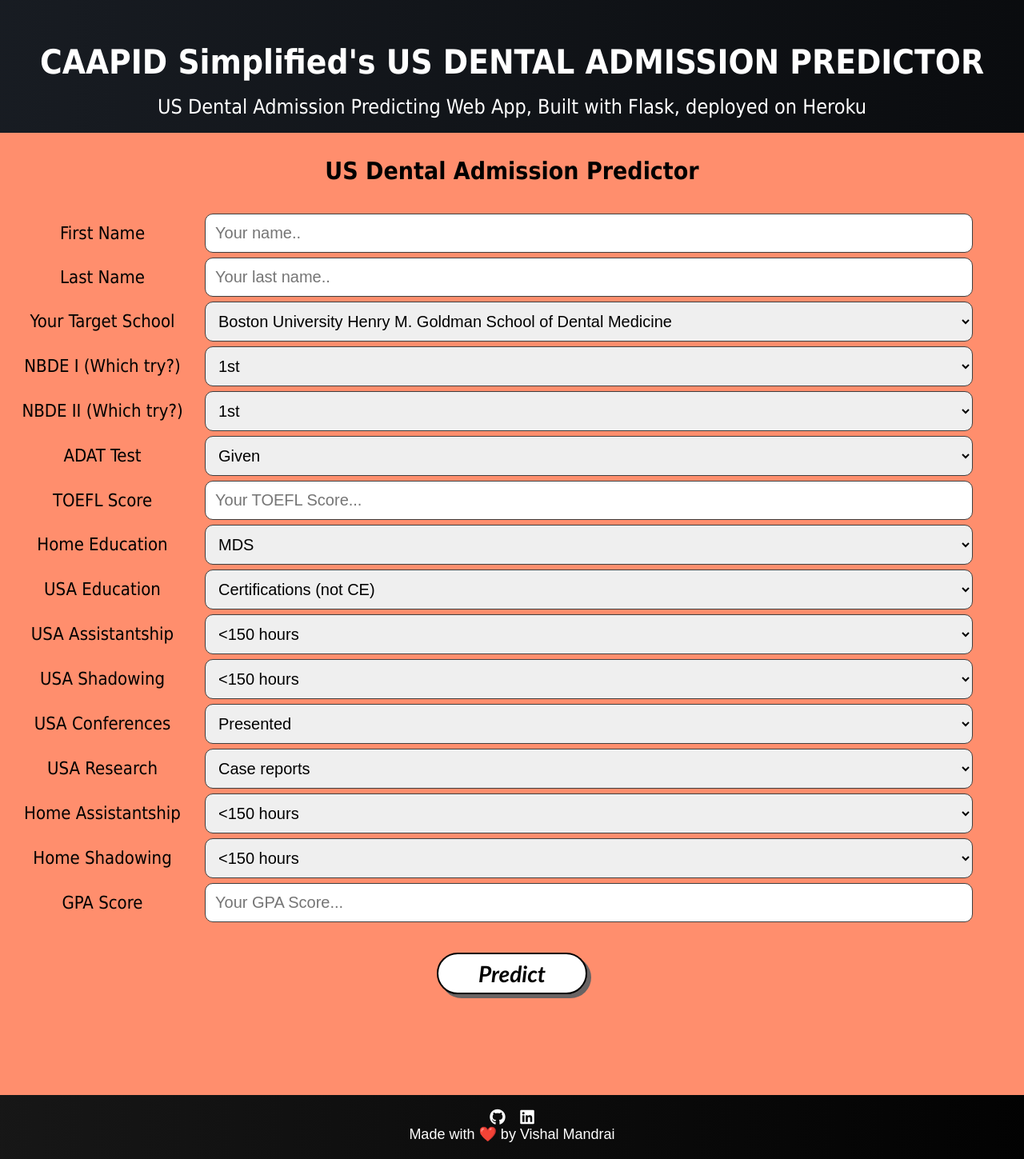
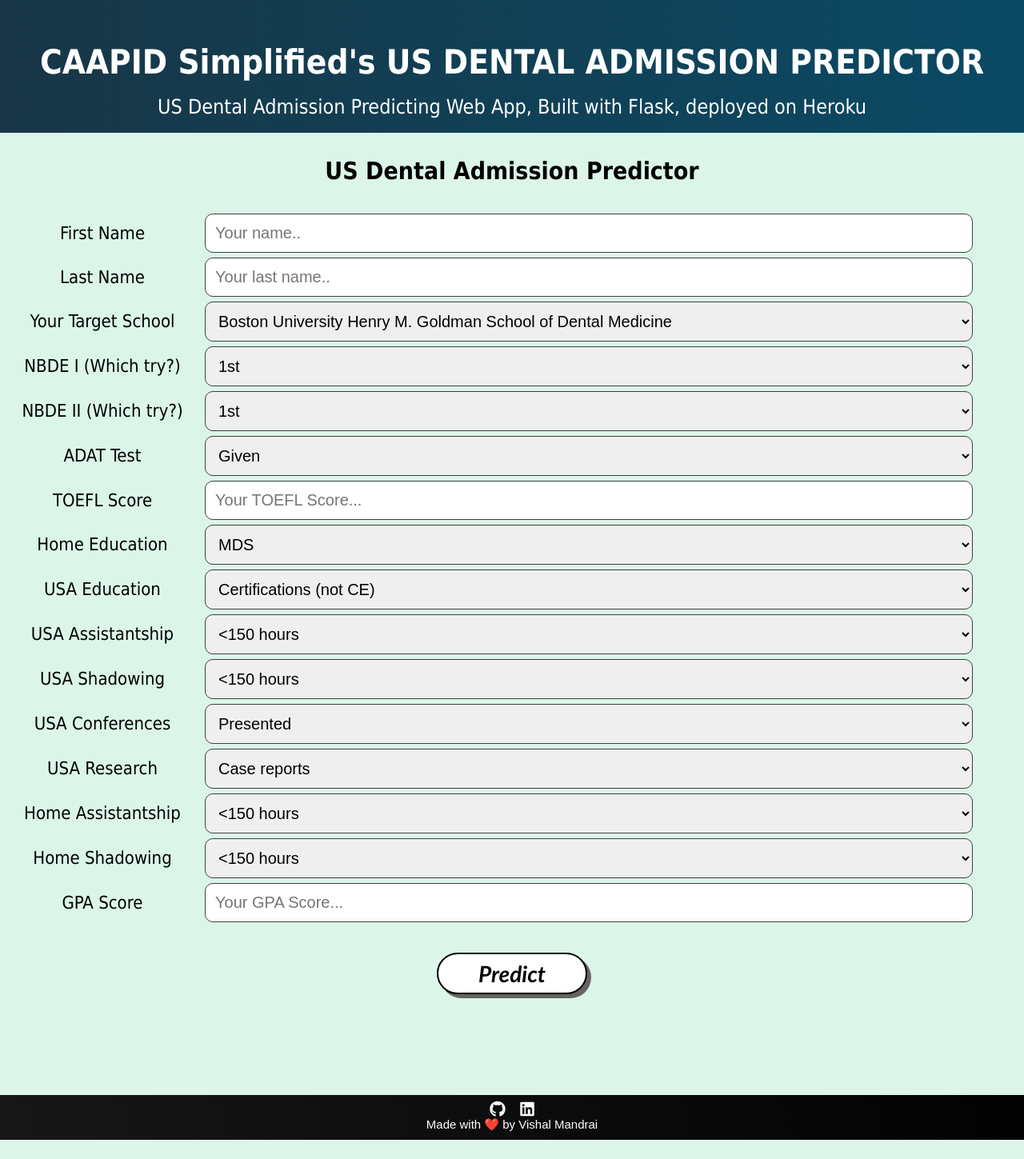
Before and after one commit to VishalMandrai/Dental-Admission-Predictor_CAAPID-Project, a Flask app: page / in a window 1280 px wide. Shown: the whole page at 80% size. After the commit the page ends 1425 px from the top, so only its background shows below. Run offline with Flask 2, Linux system fonts and the light colour scheme; some libraries are stand-ins or nearby versions.

Commit message:
Update style.css

```diff
--- a/static/style.css
+++ b/static/style.css
@@ -12,7 +12,7 @@ body{
 	height: 100%;
 	display: flex;
 	flex-direction: column;
-	background: #ff7b54d9;
+	background: #dbf6e9;
 }
 
 /*------------------------------------------------------------------------------------*/
@@ -23,7 +23,7 @@ body{
 .container{
     padding: 18px;
 	position: relative;
-	background: linear-gradient(0.25turn, #222831, #222831, #000000);
+	background: linear-gradient(0.25turn, #00587a, #222831, #00587a);
 	background-size: 500% 500%;
 	animation: change-gradient 4s ease-in-out infinite;
 }
@@ -188,7 +188,7 @@ input[type=text], select {
 .footer{
 	flex-shrink: 0;
 	position: relative;
-	padding: 20px;
+	padding: 10px;
 	background: linear-gradient(to left, #000, #333 50%, #eee 75%, #333 75%);
 	background-size: 500% 500%;
 	animation: change-gradient 15s ease-in-out infinite;
@@ -197,5 +197,5 @@ input[type=text], select {
 .footer-description{
 	color: #ffffff;
 	margin: 0;
-	font-size: 18px;
+	font-size: 15px;
 }
```
